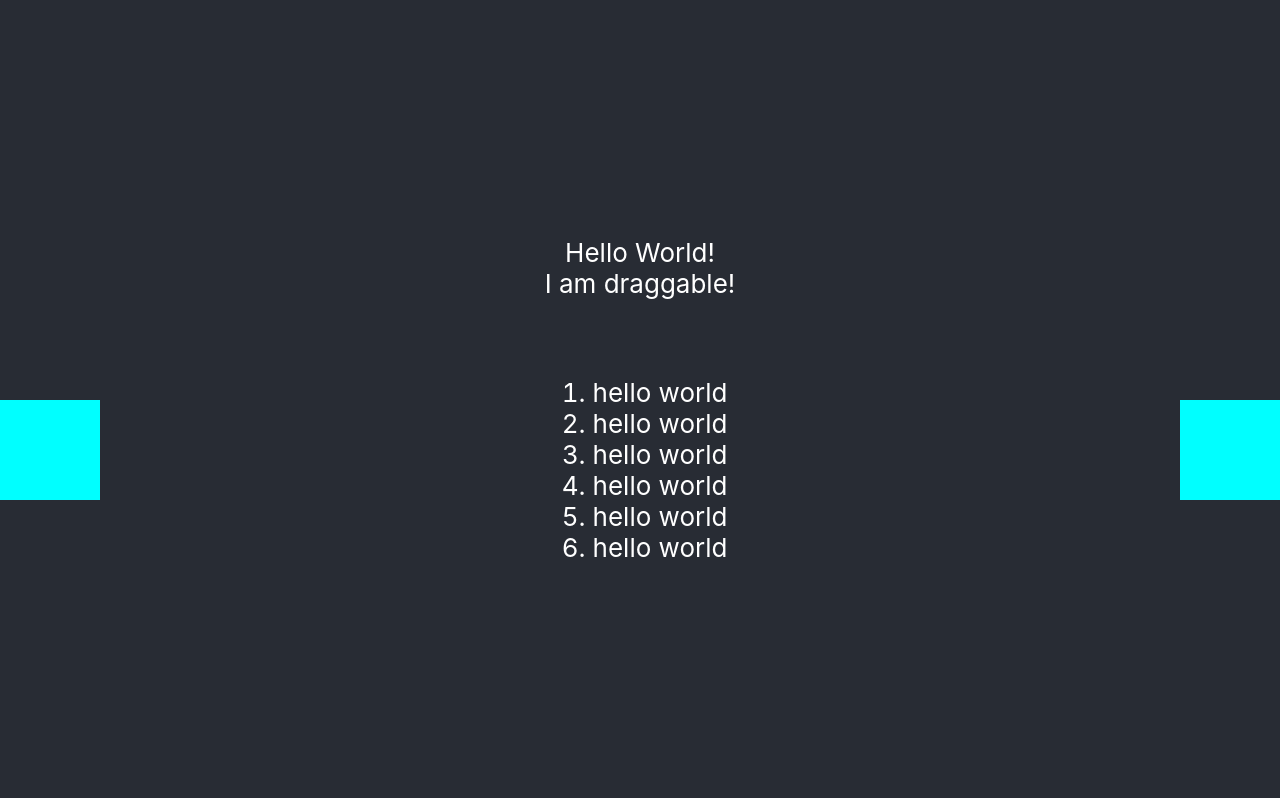
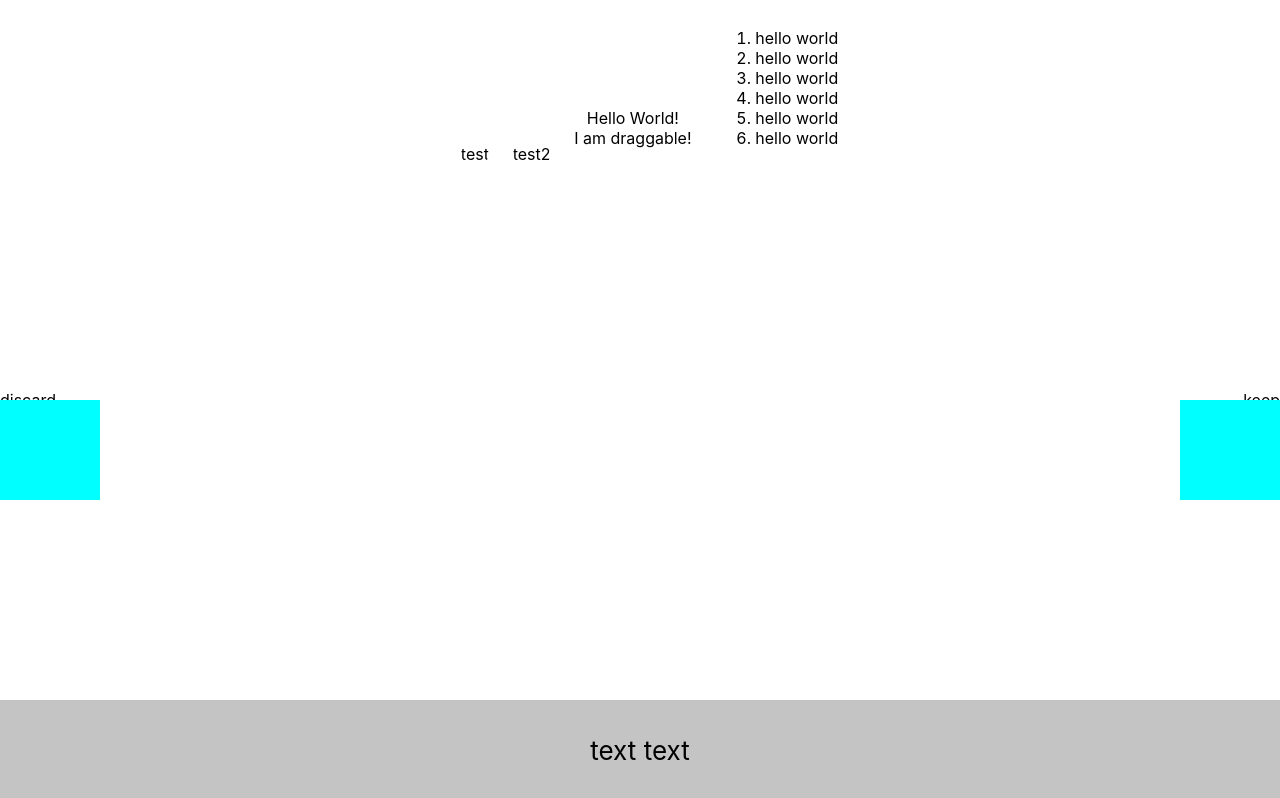
Before and after one commit to emmyc/moving-on, a React (Create React App) app: page / in a window 1280 px wide. Built offline with nearby package versions, Linux system fonts and the light colour scheme.

Commit message:
setup initial wrapper

```diff
--- a/src/App.css
+++ b/src/App.css
@@ -12,17 +12,6 @@
   .App-logo {
     animation: App-logo-spin infinite 20s linear;
   }
-}
-
-.App-header {
-  background-color: #282c34;
-  min-height: 100vh;
-  display: flex;
-  flex-direction: column;
-  align-items: center;
-  justify-content: center;
-  font-size: calc(10px + 2vmin);
-  color: white;
 }
 
 .App-link {
--- a/src/App.js
+++ b/src/App.js
@@ -1,8 +1,6 @@
-import logo from './logo.svg';
-import React, { useRef, useState } from 'react';
+import React from 'react';
 import './App.css';
-import CustomDraggable from './components/CustomDraggable';
-import DraggableWrapper from './components/DraggableWrapper';
+import GameWrapper from './GameWrapper';
 
 const El = (props) => {
   return (
@@ -17,21 +15,17 @@ function App() {
 
   return (
     <div className="App">
-      <header className="App-header">
-
-        <DraggableWrapper name='helloworld'>
-          <p>
-            Hello World!<br/>
-            I am draggable!
-          </p>
-        </DraggableWrapper>
-        <DraggableWrapper name="list">
-          <El size={6} />
-        </DraggableWrapper>
-        <div className='bound0'/>
-
-        <div className='bound1'/>
-      </header>
+      <div className='bound0'/>
+      <div className='bound1'/>
+      <GameWrapper>
+        <div>test</div>
+        <div>test2</div>
+        <p>
+          Hello World!<br/>
+          I am draggable!
+        </p>
+        <El size={6} />
+      </GameWrapper>
     </div>
   );
 }
--- /dev/null
+++ b/src/GameWrapper.js
@@ -0,0 +1,45 @@
+import React, {useState} from 'react';
+import './styles/GameWrapper.scss';
+import DraggableWrapper from './components/DraggableWrapper';
+
+function GameWrapper(props) {
+  const items = props.children;
+  const [caption, setCaption] = useState('text text');
+  const [itemFocus, setItemFocus] = useState(false);
+
+  const handleClick = (val) => {
+    val && setCaption(val);
+    setItemFocus(true);
+    console.log('click')
+  }
+
+  return (
+    <div>
+      <div id='overlay' onClick={()=>setItemFocus(false)}
+        style={{ display: itemFocus ? '' : 'none'}}
+      >
+
+      </div>
+      <div id='item-display'>
+        <div id='discard'>
+          discard
+        </div>
+        <div style={{width: 'inherit', height: 'inherit'}}>
+          {items.map((item) =>
+            <DraggableWrapper name={item.id} click={() => handleClick(item.id)}>
+              {item}
+            </DraggableWrapper>
+          )}
+        </div>
+        <div id='keep'>
+          keep
+        </div>
+      </div>
+      <div id='caption'>
+          {caption}
+      </div>
+    </div>
+  )
+}
+
+export default GameWrapper;
--- /dev/null
+++ b/src/styles/GameWrapper.scss
@@ -0,0 +1,31 @@
+#caption {
+  background-color: #C4C4C4;
+  min-height: 100px;
+  display: flex;
+  flex-direction: column;
+  align-items: center;
+  justify-content: center;
+  font-size: calc(10px + 2vmin);
+  color: black;
+  position: absolute;
+  bottom: 0;
+  width:100vw;
+  text-align: center;
+}
+
+#overlay {
+  opacity: 0.3;
+  background-color: black;
+  position: absolute;
+  height: 100vh;
+  width: 100vw;
+}
+
+#item-display {
+  display: flex;
+  flex-direction: row;
+  justify-content: space-between;
+  align-items: center;
+  height: 100vh;
+  width: 100vw;
+}
```
Also changed, not shown: 1 other file (tests, documents, lock files or other folders).
